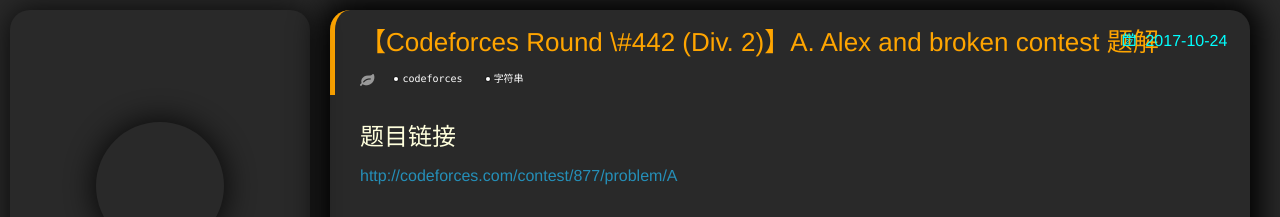
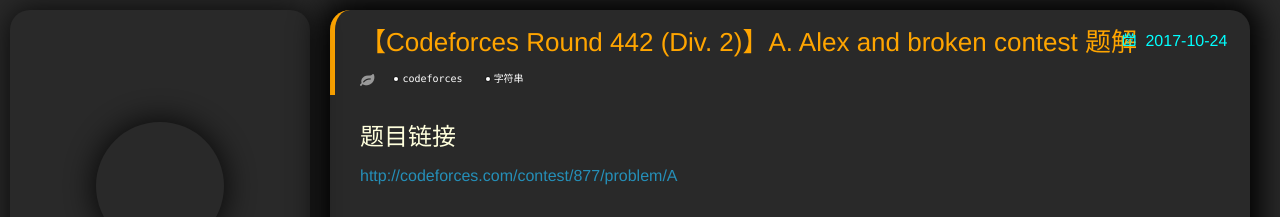
Before and after one commit to LaJiChangke/LaJiChangke.github.io, a plain HTML site: page CF877-A/index.html in a window 1280 px wide. Shown: the top 217 px of the page. Drawn offline with nearby package versions, Linux system fonts and the light colour scheme; some packages are replaced by stand-ins of ours; a script that the page names is missing.

Commit message:
Site updated: 2017-10-24 09:00:07

```diff
--- a/CF877-A/index.html
+++ b/CF877-A/index.html
@@ -3,7 +3,7 @@
 <head>
   <!-- hexo-inject:begin --><!-- hexo-inject:end --><meta charset="utf-8">
 
-  <title>【Codeforces Round \#442 (Div. 2)】A. Alex and broken contest 题解 | 辣鸡CK的博客</title>
+  <title>【Codeforces Round 442 (Div. 2)】A. Alex and broken contest 题解 | 辣鸡CK的博客</title>
 
   <!-- keywords -->
 
@@ -12,13 +12,13 @@
   <meta name="description" content="题目链接http://codeforces.com/contest/877/problem/A 题目大意给你一个字符串和 $5$ 个名字，判断字符串中是否只有一个名字恰好出现一次，其他名字没有出现。">
 <meta name="keywords" content="codeforces,字符串">
 <meta property="og:type" content="article">
-<meta property="og:title" content="【Codeforces Round \#442 (Div. 2)】A. Alex and broken contest 题解">
+<meta property="og:title" content="【Codeforces Round 442 (Div. 2)】A. Alex and broken contest 题解">
 <meta property="og:url" content="http://yoursite.com/CF877-A/index.html">
 <meta property="og:site_name" content="辣鸡CK的博客">
 <meta property="og:description" content="题目链接http://codeforces.com/contest/877/problem/A 题目大意给你一个字符串和 $5$ 个名字，判断字符串中是否只有一个名字恰好出现一次，其他名字没有出现。">
-<meta property="og:updated_time" content="2017-10-24T00:57:18.565Z">
+<meta property="og:updated_time" content="2017-10-24T00:59:51.907Z">
 <meta name="twitter:card" content="summary">
-<meta name="twitter:title" content="【Codeforces Round \#442 (Div. 2)】A. Alex and broken contest 题解">
+<meta name="twitter:title" content="【Codeforces Round 442 (Div. 2)】A. Alex and broken contest 题解">
 <meta name="twitter:description" content="题目链接http://codeforces.com/contest/877/problem/A 题目大意给你一个字符串和 $5$ 个名字，判断字符串中是否只有一个名字恰好出现一次，其他名字没有出现。">
 
     <link rel="alternative" href="/atom.xml" title="辣鸡CK的博客" type="application/atom+xml">
@@ -206,7 +206,7 @@
 
 
     <h1 class="article-title" itemprop="name">
-      【Codeforces Round \#442 (Div. 2)】A. Alex and broken contest 题解
+      【Codeforces Round 442 (Div. 2)】A. Alex and broken contest 题解
 
     </h1>
 
```
Also changed, not shown: archives/2017/10/index.html (+1 -1 lines), archives/2017/index.html (+1 -1 lines), archives/index.html (+1 -1 lines), index.html (+1 -1 lines), tags/codeforces/index.html (+1 -1 lines), tags/字符串/index.html (+1 -1 lines), urumqi-online-A/index.html (+1 -1 lines).
